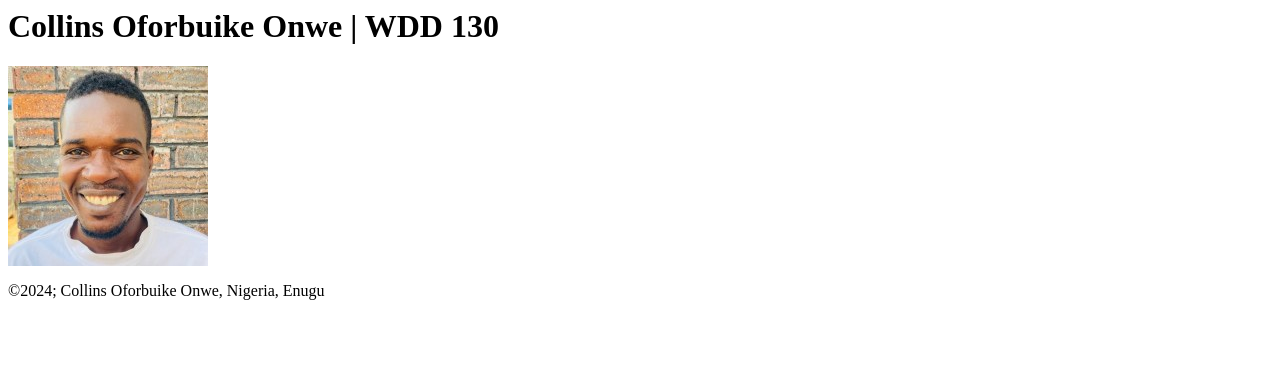
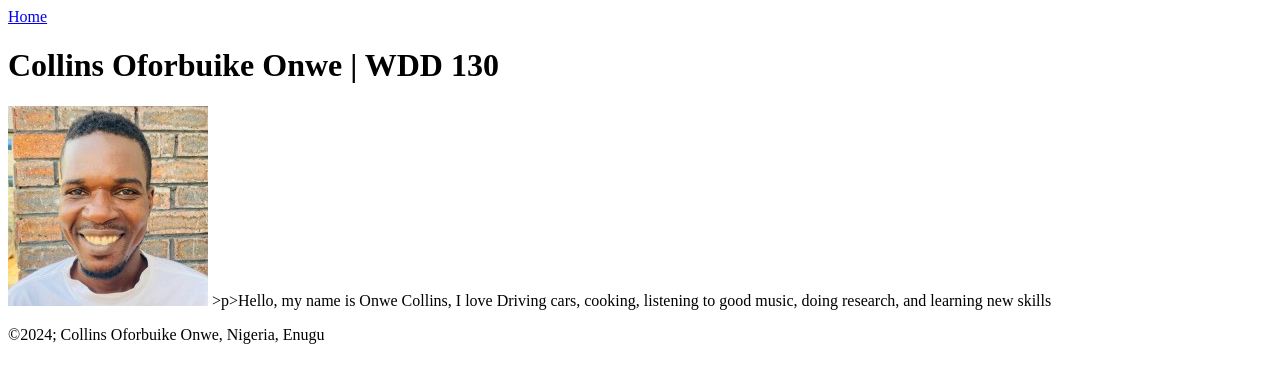
Before and after one commit to Collinsbethel/Collinsb, a plain HTML site: page wdd130/index.html in a window 1280 px wide. Drawn offline with Linux system fonts and the light colour scheme.

Commit message:
index.html

```diff
--- a/wdd130/index.html
+++ b/wdd130/index.html
@@ -9,13 +9,15 @@
     <body>
         <header>
             <nav>
-                <a href=""></a>
+                <a href="#">Home</a>
                 <a href=""></a>
                 <a href=""></a>
             </nav>
         </header>
         <main> <h1> Collins Oforbuike Onwe | WDD 130</h1>
-        <img src="images/wdd-collins.jpg" width="200" alt=" collins Oforbuike Onwe"></main>
+        <img src="images/wdd-collins.jpg" width="200" alt=" collins Oforbuike Onwe">
+        >p>Hello, my name is Onwe Collins, I love Driving cars, cooking, listening to good music, doing research, and learning new skills</p>
+        </main>
         <footer>
             <p>&copy;2024; Collins Oforbuike Onwe, Nigeria, Enugu</p>
         </footer>
```
